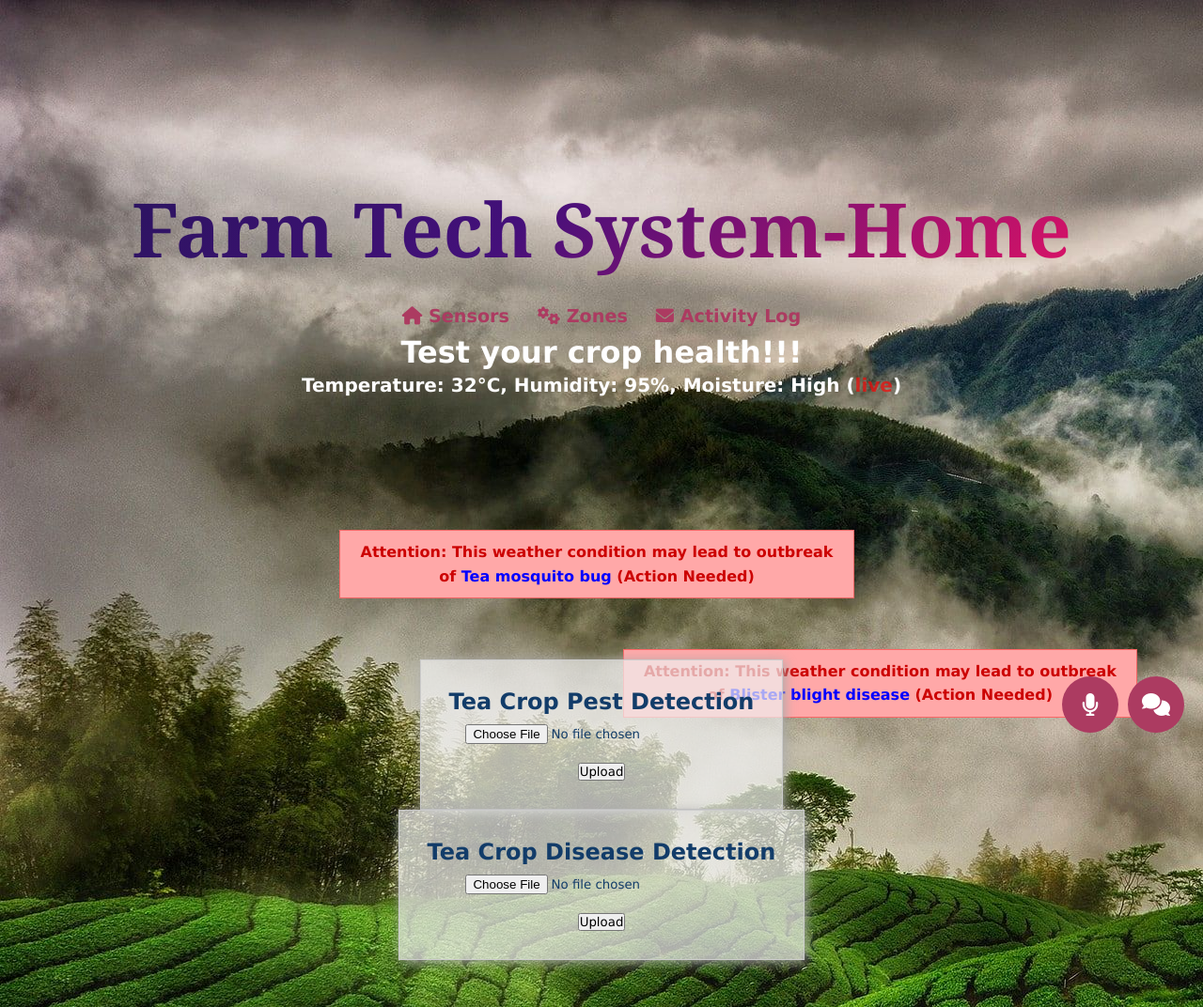
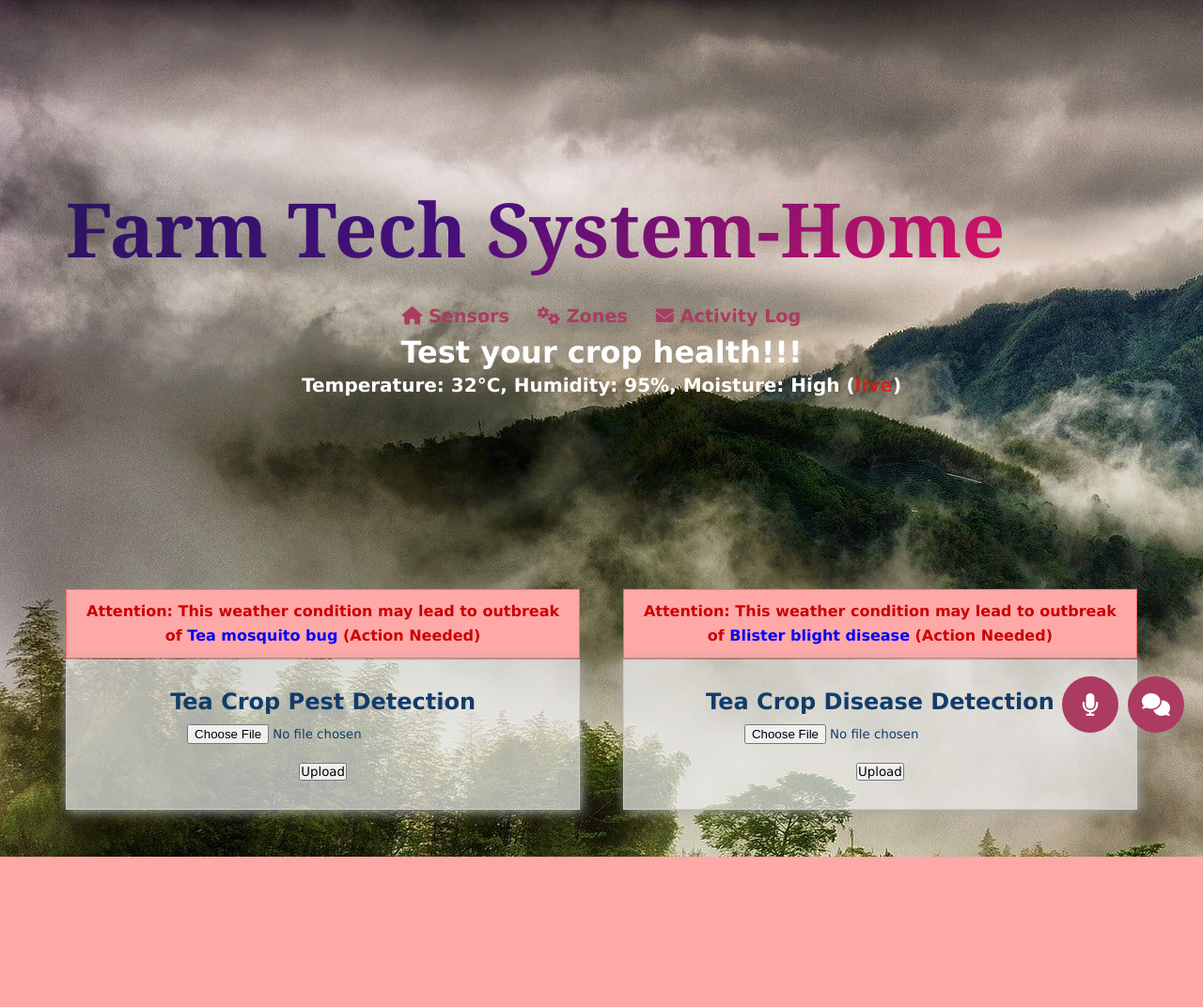
Before and after one commit to roshnn24/AI-enabled-iOT-FarmingKit, a Flask app: page / in a window 1280 px wide. Shown: the whole page at 94% size. After the commit the page ends 912 px from the top, so only its background shows below. Run offline with Flask 3, Linux system fonts and the light colour scheme.

Commit message:
styles.css

```diff
--- a/static/styles.css
+++ b/static/styles.css
@@ -83,7 +83,7 @@
 
       .animate-charcter
       {
-        text-align: center;
+        text-align: right;
         display: flex;
         align-items: center;
         justify-content: center;
@@ -162,7 +162,7 @@
 
       .container{
          display: flex;
-         flex-direction: column;
+         /* flex-direction: column; */
          justify-content: center;
          align-items: center;
          text-align: center;
```
